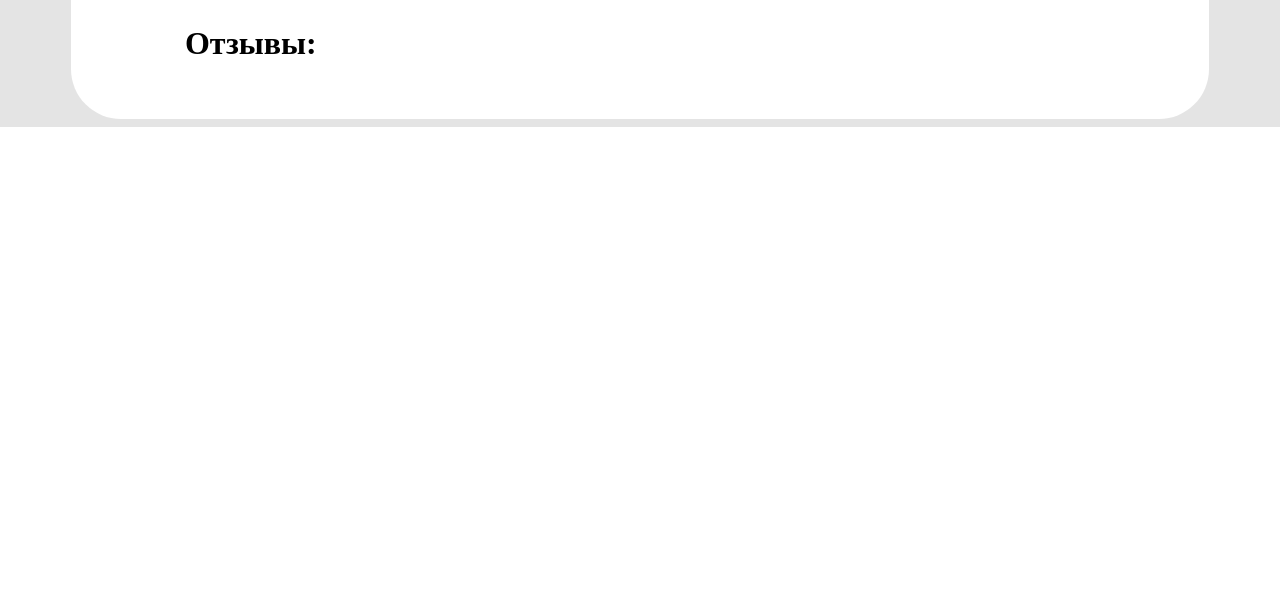
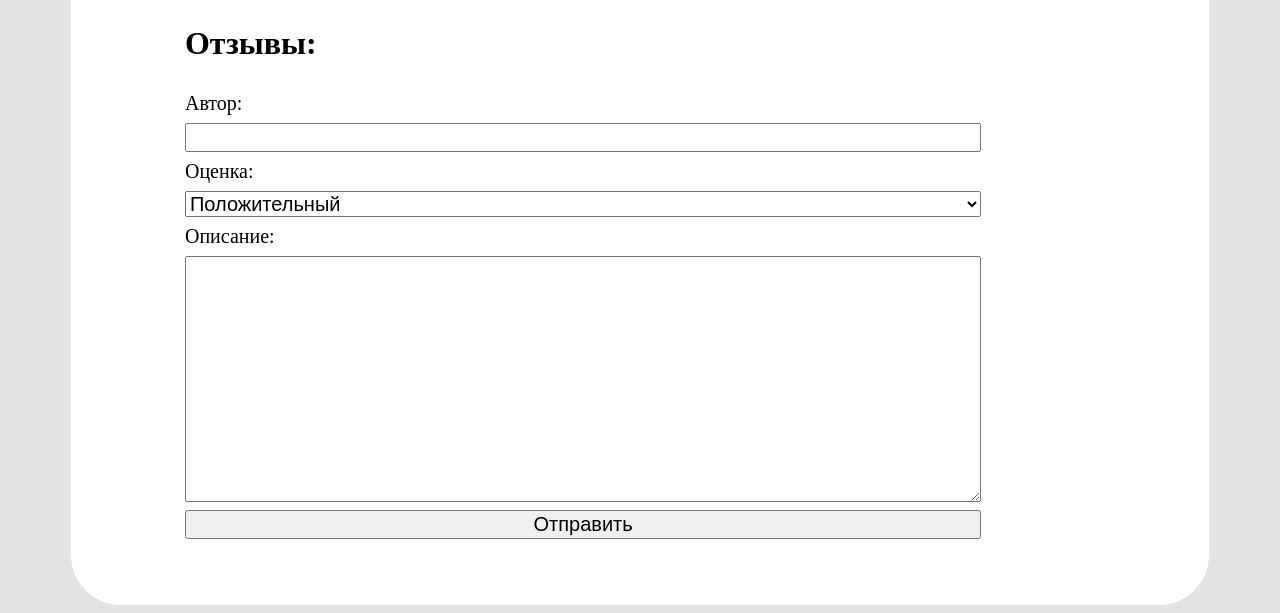
Before and after one commit to YaroslavHW/InternetShop2, a Django app: page /product/1 in a window 1280 px wide. Shown: the part 766-1379 px from the top of the page. Before the commit the page ends 893 px from the top, so only its background shows below. Run offline with Django 5.2, Linux system fonts and the light colour scheme; data comes from the database, SQL or seed files in the repository; both versions use the stored data as it was after the commit; data that the repository does not hold is empty.

Commit message:
добавил форму отзыва

```diff
--- a/internetshop/shop/static/style.css
+++ b/internetshop/shop/static/style.css
@@ -79,7 +79,7 @@
     .right-content button{
        padding: 30px 90px;
     }
-    .reviews{
+    .createReview{
         width: 70%;
         margin-left: 10%;
         margin-bottom: 5%;
@@ -93,3 +93,12 @@
     .red{
         color: #DC143C;
     }
+    .createReviewForm{
+        display: flex;
+        flex-direction: column;
+    }
+
+    .createReviewForm * {
+        margin-top: 1%;
+        font-size: 20px;
+    }
--- a/internetshop/shop/templates/product.html
+++ b/internetshop/shop/templates/product.html
@@ -36,7 +36,6 @@
                 <button class="buy">Купить</button>
             </div>
             </div>
-                <h1 class="text">Отзывы:</h1>
                 <div class="reviews">
                     {% for review in reviews %}
                     <div class="review">
@@ -55,6 +54,22 @@
                         </div>
                         {% endfor %}
                     </div>
+                    <h1 class="text">Отзывы:</h1>
+                    <div class="createReview">
+                        <form class="createReviewForm" method="POST">
+                            <label for="author">Автор:</label>
+                            <input name="author" type="text">
+                            <label for="rating">Оценка:</label>
+                            <select name="rating">
+                                <option>Положительный</option>
+                                <option>Отрицательный</option>
+                            </select>
+                            <label for="text">Описание:</label>
+                            <textarea name="text", rows="10"></textarea>
+
+                            <button>Отправить</button>
+                        </form>
+                    </div>
                 </div>
         </div>
     </div>
```
Also changed, not shown: internetshop/db.sqlite3.
